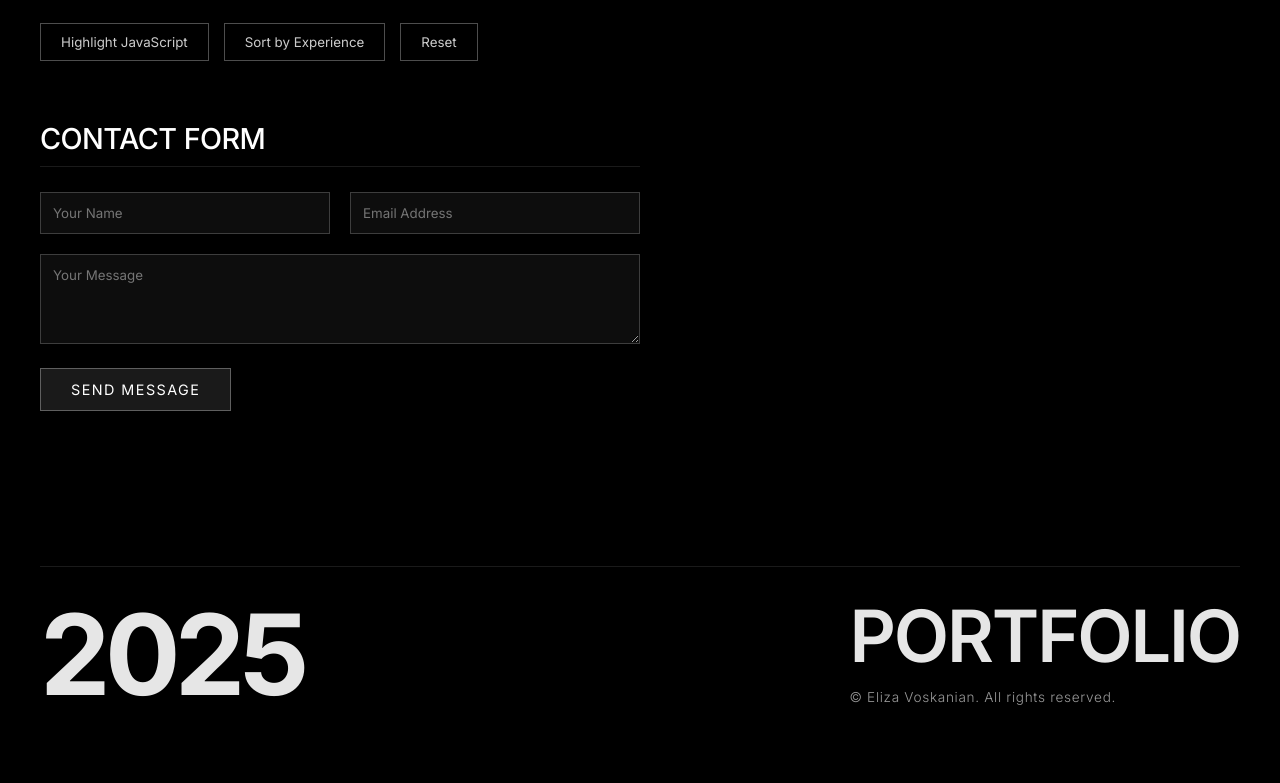
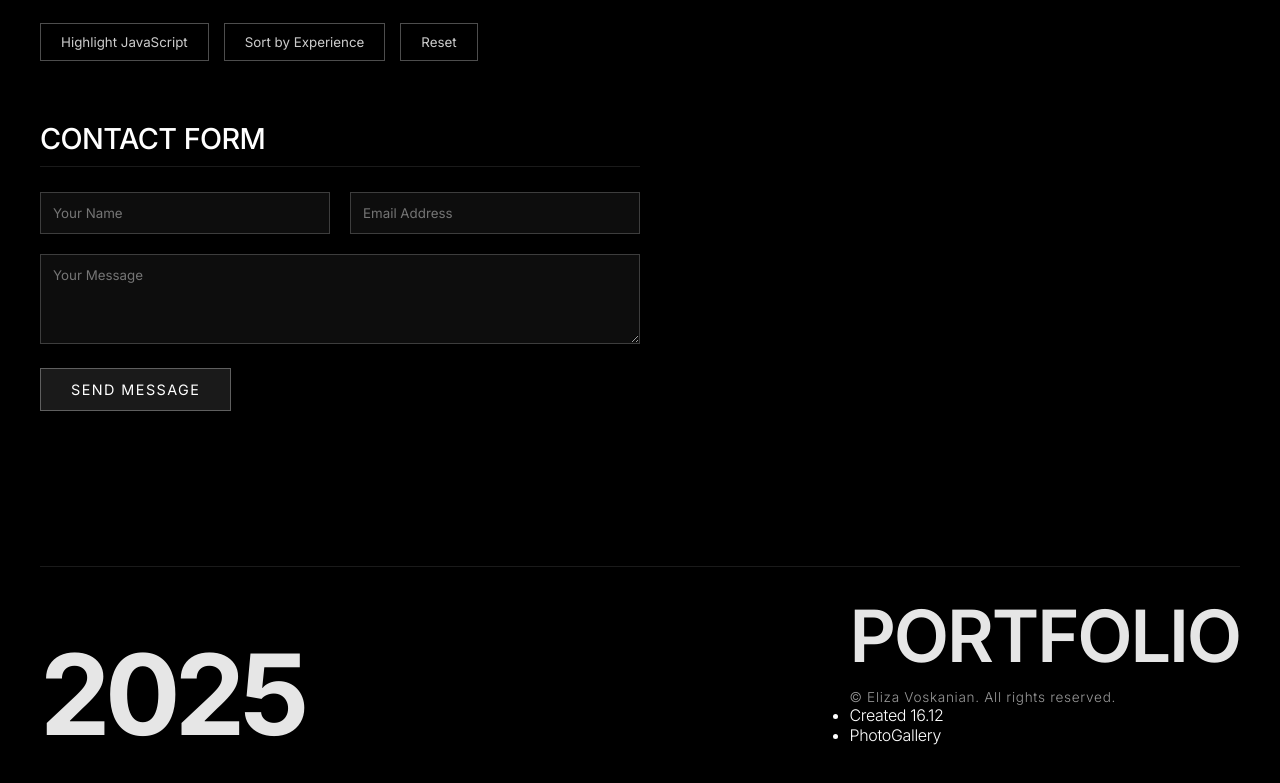
Before and after one commit to sunny-1007/my_portfolio, a plain HTML site: page index.html in a window 1280 px wide. Shown: the part 1515-2298 px from the top of the page. Before the commit the page ends 2260 px from the top, so only its background shows below. Drawn offline with Linux system fonts and the light colour scheme.

Commit message:
Update index.html

```diff
--- a/index.html
+++ b/index.html
@@ -190,6 +190,10 @@
             <div class="footer-right">
                 <div class="gallery-title">PORTFOLIO</div>
                 <p class="footer-text">© Eliza Voskanian. All rights reserved.</p>
+                <ul>
+                    <li>Created 16.12</li>
+                    <li>PhotoGallery</li>
+                </ul>
             </div>
         </footer>
     </div>
```
